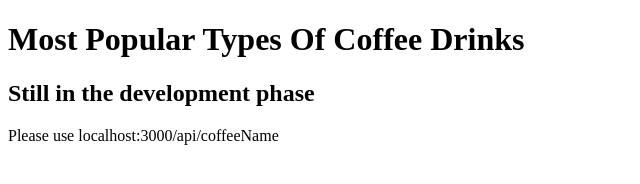
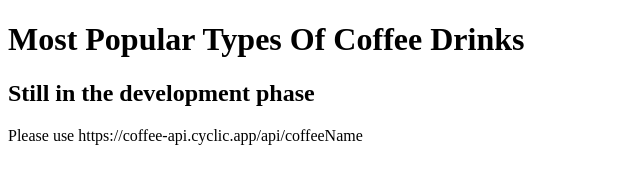
Before and after one commit to susakovich/coffee-api, a website: page index.html in a window 1280 px wide. Shown: the whole page, without its empty margins (0-640 px from the left). Drawn offline with Linux system fonts and the light colour scheme.

Commit message:
Updated HTML documentation

```diff
--- a/index.html
+++ b/index.html
@@ -9,6 +9,6 @@
   <body>
     <h1>Most Popular Types Of Coffee Drinks</h1>
     <h2>Still in the development phase</h2>
-    <p>Please use localhost:3000/api/coffeeName</p>
+    <p>Please use https://coffee-api.cyclic.app/api/coffeeName</p>
   </body>
 </html>
```
